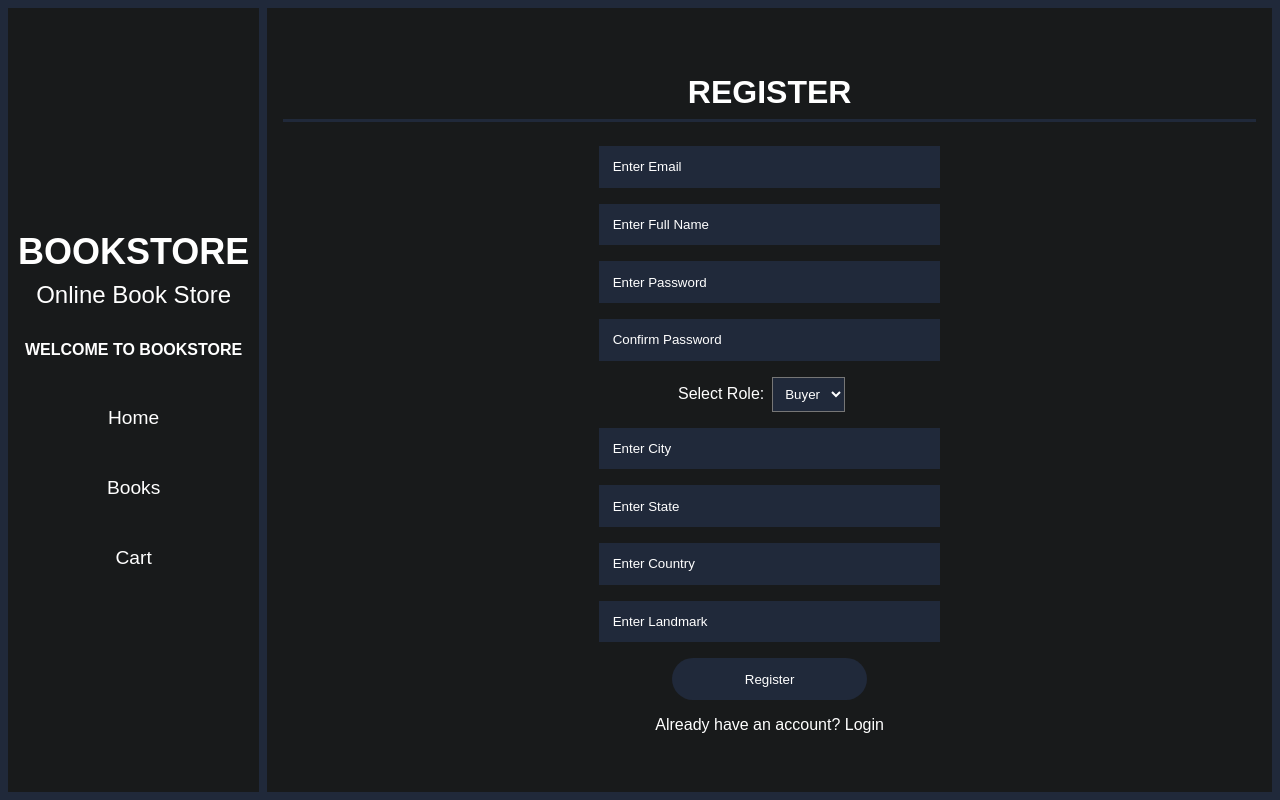
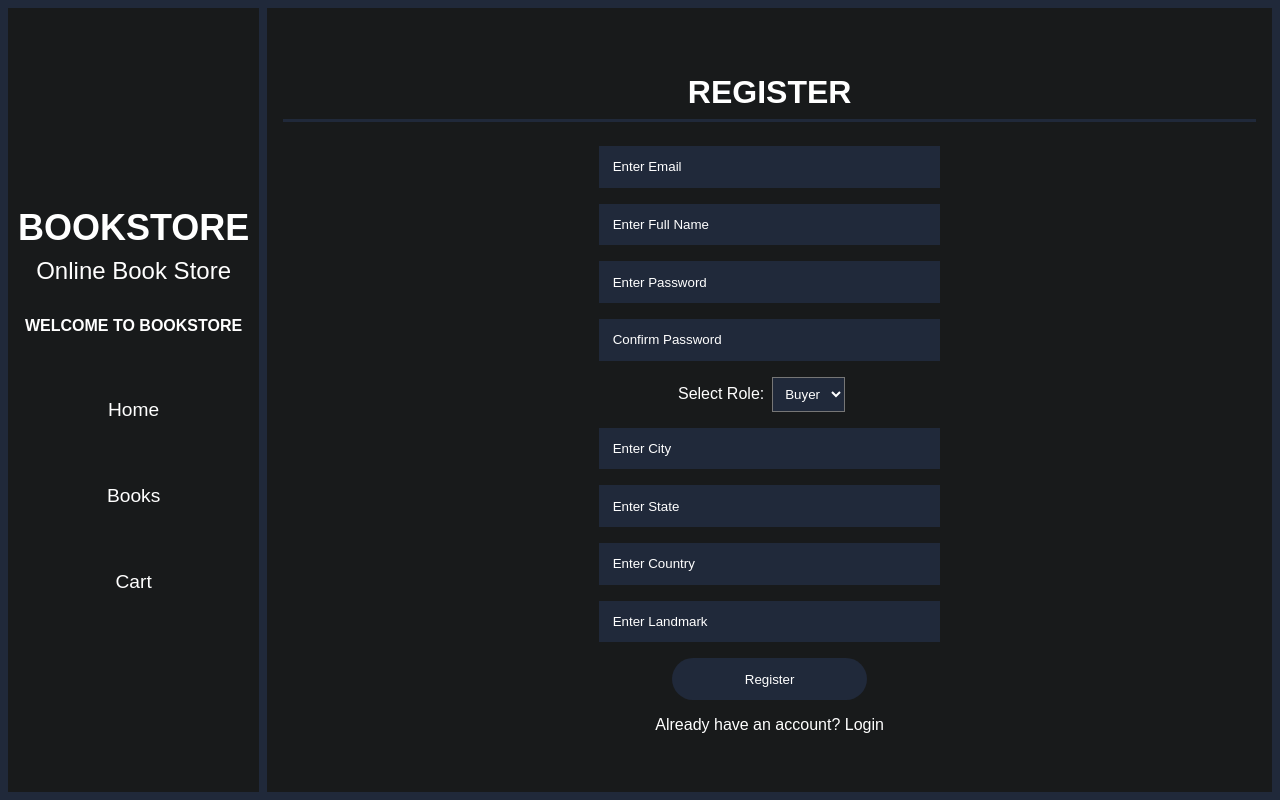
Before and after one commit to lokesh21012002/Bookstore, an Angular app in the folder client/store_front/: page / in a window 1280 px wide. Built offline with nearby package versions, Linux system fonts and the light colour scheme.

Commit message:
MORE STYLING ADDED

```diff
--- a/client/store_front/src/app/common/header/header.component.css
+++ b/client/store_front/src/app/common/header/header.component.css
@@ -33,7 +33,7 @@ nav{
     flex-direction: column;
     justify-content: center;
     align-items: center;
-    gap: 3rem;
+    gap: 4rem;
 }
 
 .roledash a{
--- a/client/store_front/src/styles.css
+++ b/client/store_front/src/styles.css
@@ -19,6 +19,7 @@ body{
     height: 100vh;
     color: white;
     background: var(--primarybg);
+    text-align: center;
 }
 
 a{
```
Also changed, not shown: client/store_front/src/app/common/header/header.component.html (line endings or trailing spaces).
